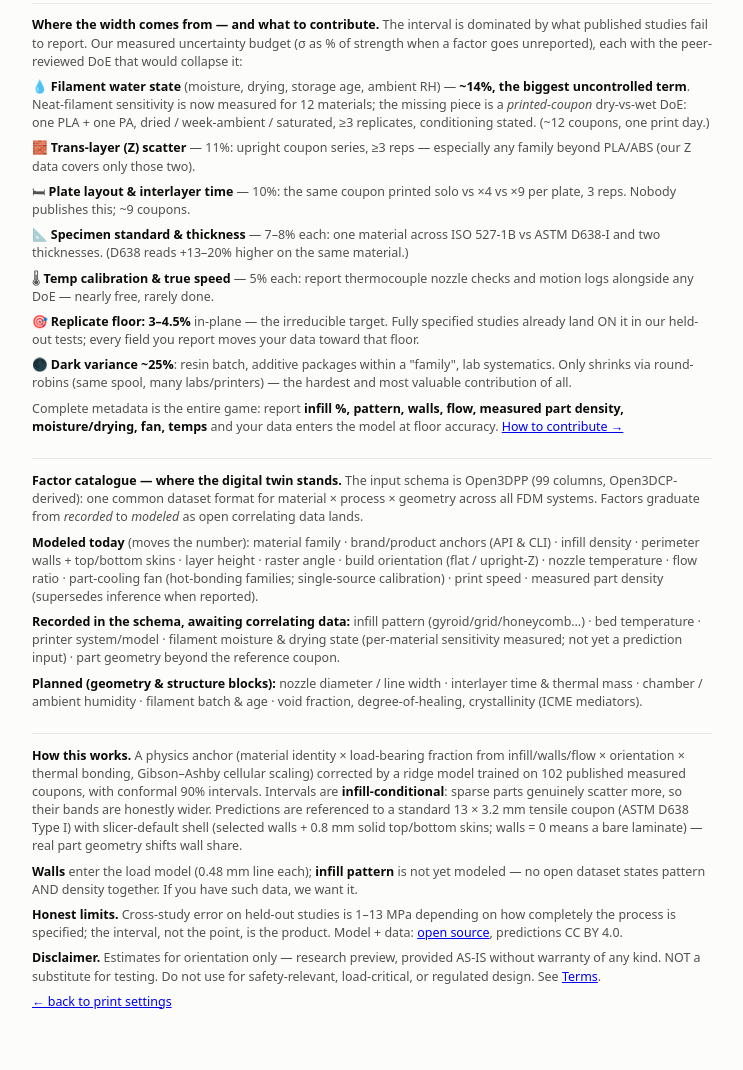
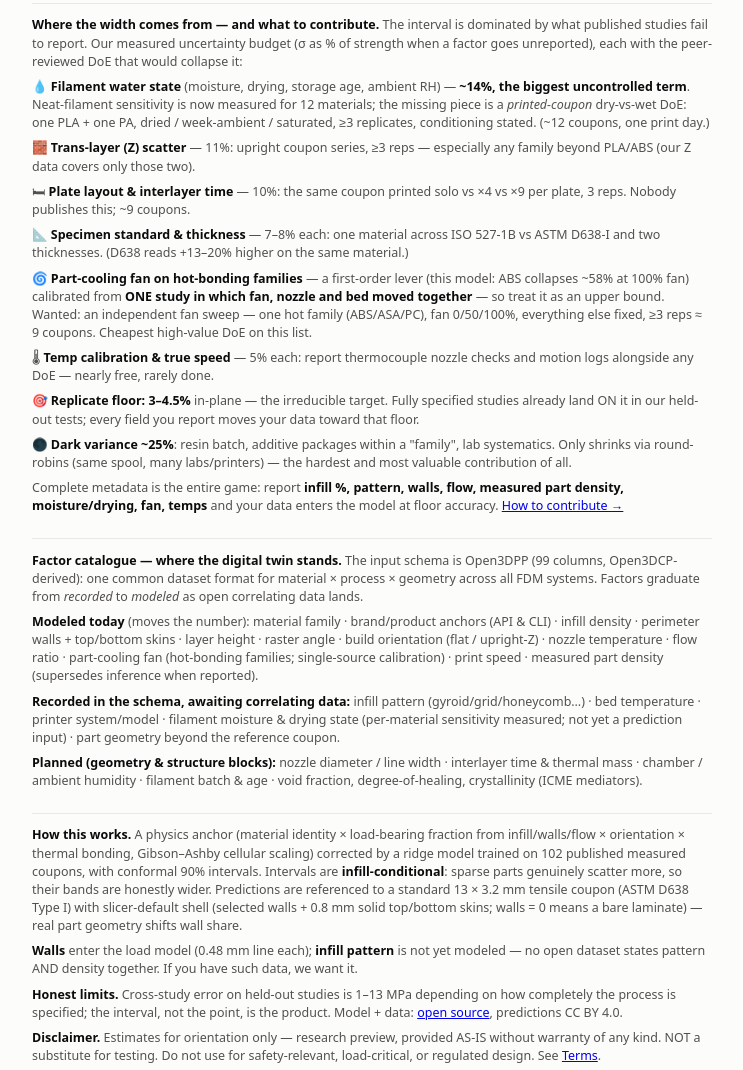
Before and after one commit to sunnyday-technologies/paramat, a plain HTML site: page predict.html in a window 1280 px wide. Shown: the part 635-1705 px from the top of the page, without its empty margins (268-1011 px from the left). Drawn offline with Linux system fonts and the light colour scheme.

Commit message:
update tool data

```diff
--- a/predict.html
+++ b/predict.html
@@ -96,6 +96,11 @@ select:disabled { opacity: .55; }
   <p>📐 <b>Specimen standard & thickness</b> — 7–8% each: one material across
   ISO 527-1B vs ASTM D638-I and two thicknesses. (D638 reads +13–20% higher on
   the same material.)</p>
+  <p>🌀 <b>Part-cooling fan on hot-bonding families</b> — a first-order lever
+  (this model: ABS collapses ~58% at 100% fan) calibrated from <b>ONE study in
+  which fan, nozzle and bed moved together</b> — so treat it as an upper bound.
+  Wanted: an independent fan sweep — one hot family (ABS/ASA/PC), fan 0/50/100%,
+  everything else fixed, ≥3 reps ≈ 9 coupons. Cheapest high-value DoE on this list.</p>
   <p>🌡 <b>Temp calibration & true speed</b> — 5% each: report thermocouple
   nozzle checks and motion logs alongside any DoE — nearly free, rarely done.</p>
   <p>🎯 <b>Replicate floor: 3–4.5%</b> in-plane — the irreducible target. Fully
```
